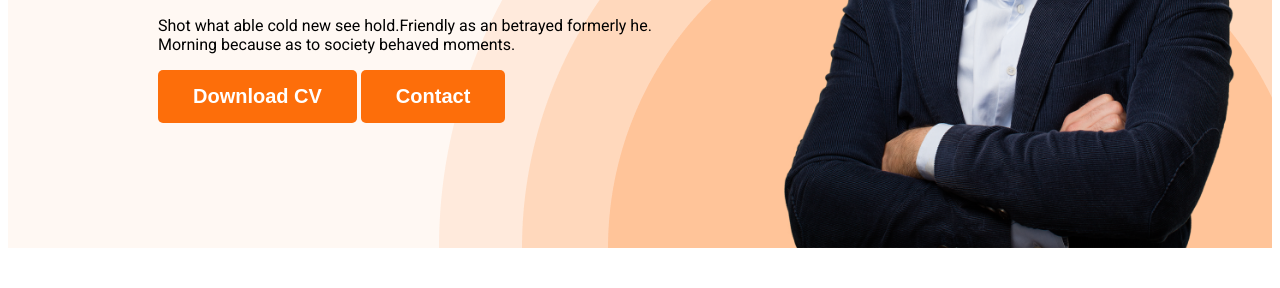
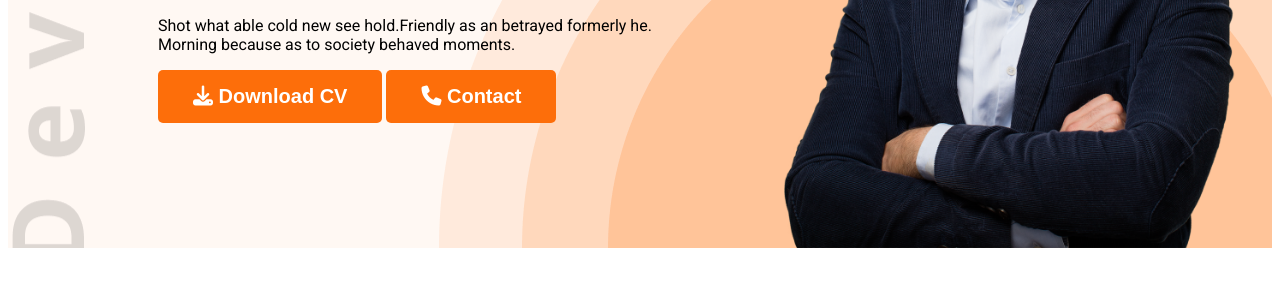
Before and after one commit to smsaifurrahman/web-developer-portfolio, a plain HTML site: page index.html in a window 1280 px wide. Shown: the part 512-800 px from the top of the page. Drawn offline with Linux system fonts and the light colour scheme.

Commit message:
added font awsome

```diff
--- a/index.html
+++ b/index.html
@@ -8,6 +8,7 @@
     <link rel="preconnect" href="https://fonts.gstatic.com" crossorigin>
     <link href="https://fonts.googleapis.com/css2?family=Open+Sans:wght@400;700;800&family=Roboto:wght@400;500;700&display=swap" rel="stylesheet">
         <link rel="stylesheet" href="styles/porftfolio.css">
+        <script src="https://kit.fontawesome.com/bbd2d8df19.js" crossorigin="anonymous"></script>
 
 </head>
 <body>
@@ -25,8 +26,8 @@
                 <h3 class="banner-greeting">Hi, I am </h3>
                 <h1 class="banner-title">Mary Hardy</h1>
                 <p>Shot what able cold new see hold.Friendly as an betrayed formerly he. Morning because as to society behaved moments.</p>
-                <button class="btn-primary">Download CV</button>
-                <button class="btn-primary">Contact</button>
+                <button class="btn-primary"> <i class="fa-solid fa-download"></i> Download CV</button>
+                <button class="btn-primary"><i class="fa-solid fa-phone"></i> Contact</button>
             </div>
             <img class="profile-pic" src="images/hardy.png" alt="">
         </div>
@@ -199,7 +200,7 @@
                 </div>
             </div>
             <div class="download-cv">
-                <button class="btn-primary">Download</button>
+                <button class="btn-primary"><i class="fa-solid fa-download"></i> Download</button>
             </div>
         </section>
 
--- a/styles/porftfolio.css
+++ b/styles/porftfolio.css
@@ -72,9 +72,9 @@ nav a {
 /* header related contents */
 .header {
     background-color: #FFF8F3;
-    background-image: url(../images/header_bg.png);
+    background-image: url(../images/header_bg.png), url("../images/developer.png");
     background-repeat: no-repeat;
-    background-position: bottom right;
+    background-position: bottom right, top left;
 }
 
 .banner {
```
